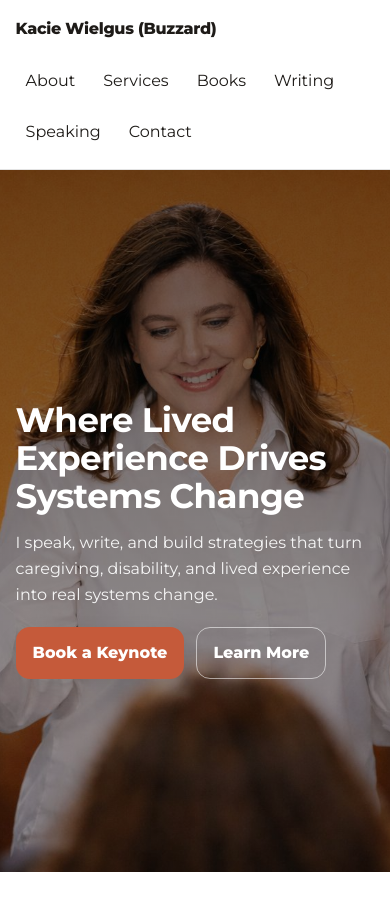
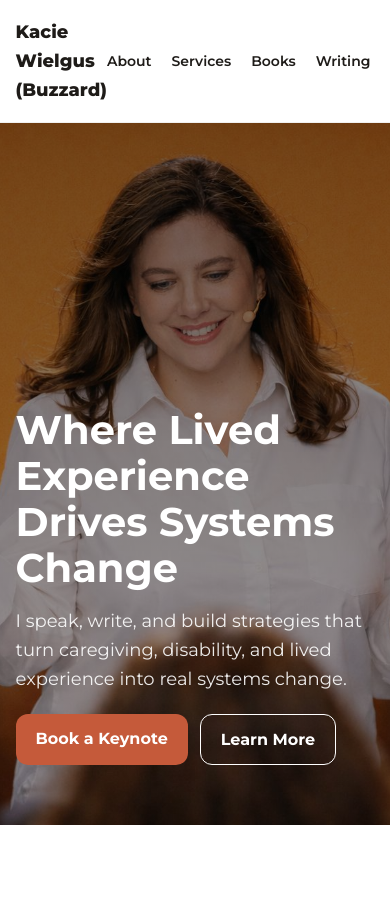
Before and after one commit to kaciebuzzard-rgb/kacies-life, a Jekyll site: the page built from index.md, in a window 390 px wide and 900 px high. Built offline with Jekyll 4.4.1, drawn with Linux system fonts in a browser that asks for light colours; grey boxes are pictures that could not be loaded.

Commit message:
Refactor CSS styles for improved layout and design

```diff
--- a/assets/css/styles.css
+++ b/assets/css/styles.css
@@ -1,370 +1,320 @@
-/* =========================================================
-   KACIES.LIFE — FULL SITE CSS
-   Save as: assets/css/styles.css
-   ========================================================= */
+/* =========================
+RESET
+========================= */
+
+*{
+  margin:0;
+  padding:0;
+  box-sizing:border-box;
+}
+
+html{
+  scroll-behavior:smooth;
+}
+
+body{
+  font-family:'Montserrat',system-ui,-apple-system,Segoe UI,Roboto,Arial,sans-serif;
+  background:#ffffff;
+  color:#1e1b18;
+  line-height:1.6;
+}
+
+img{
+  max-width:100%;
+  display:block;
+}
+
+a{
+  text-decoration:none;
+  color:inherit;
+}
+
 
 /* =========================
-   DESIGN TOKENS
+LAYOUT
 ========================= */
-:root{
-  --bg:#ffffff;
-  --light:#f7f1e8;
-  --surface:#ffffff;
 
-  --text:#1e1b18;
-  --muted:#6b5e55;
-
-  --line:rgba(30,27,24,.12);
-
-  --primary:#c55a3a;
-  --primary-2:#a94a2f;
-
-  --shadow:0 16px 40px rgba(0,0,0,.10);
-  --shadow-soft:0 10px 26px rgba(0,0,0,.08);
-
-  --radius:18px;
-  --radius-sm:12px;
-
-  --max:1100px;
-
-  /* Hero controls */
-  --hero-min:78vh;
+.wrap{
+  width:min(1100px,92%);
+  margin:0 auto;
 }
 
-/* =========================
-   RESET + BASE
-========================= */
-*{ margin:0; padding:0; box-sizing:border-box; }
-html{ scroll-behavior:smooth; }
-body{
-  font-family:'Montserrat', system-ui, -apple-system, Segoe UI, Roboto, Arial, sans-serif;
-  background:var(--bg);
-  color:var(--text);
-  line-height:1.65;
+section{
+  padding:90px 0;
 }
-a{ color:inherit; text-decoration:none; }
-img{ max-width:100%; display:block; }
-p{ margin:0 0 14px; }
-ul{ padding-left:18px; }
-li{ margin:0 0 8px; }
+
+h1,h2,h3{
+  line-height:1.15;
+}
+
+h2{
+  font-size:clamp(28px,3vw,40px);
+  margin-bottom:16px;
+}
+
+h3{
+  font-size:20px;
+  margin-bottom:10px;
+}
+
+.section-header{
+  margin-bottom:30px;
+}
+
+.section-intro{
+  max-width:650px;
+  color:#6b5e55;
+}
+
 
 /* =========================
-   LAYOUT HELPERS
+NAVIGATION
 ========================= */
-.wrap{
-  width:min(var(--max), 92%);
-  margin:0 auto;
-}
-section{ padding:88px 0; }
-h1,h2,h3{ line-height:1.12; }
-h2{
-  font-size:clamp(26px, 3.2vw, 40px);
-  margin:0 0 16px;
-  letter-spacing:-.4px;
-}
-h3{
-  font-size:18px;
-  margin:0 0 8px;
-}
-.muted{ color:var(--muted); }
-.center{ text-align:center; }
 
-.section-header{ margin-bottom:26px; }
-.section-intro{
-  max-width:70ch;
-  color:var(--muted);
-}
-
-/* =========================
-   HEADER / NAV
-========================= */
 .site-header{
   position:sticky;
   top:0;
-  z-index:50;
-  background:rgba(255,255,255,.92);
-  backdrop-filter:saturate(180%) blur(10px);
-  border-bottom:1px solid var(--line);
+  z-index:100;
+  background:#ffffff;
+  border-bottom:1px solid rgba(0,0,0,.06);
 }
+
 .site-nav{
   display:flex;
+  justify-content:space-between;
   align-items:center;
-  justify-content:space-between;
-  gap:18px;
-  padding:16px 0;
+  padding:18px 0;
 }
+
 .nav-logo{
   font-weight:800;
-  letter-spacing:-.3px;
+  font-size:18px;
 }
+
 .nav-links{
   display:flex;
-  flex-wrap:wrap;
-  gap:14px;
-}
-.nav-links a{
-  padding:8px 10px;
-  border-radius:10px;
-}
-.nav-links a:hover{
-  background:rgba(30,27,24,.05);
+  gap:20px;
 }
 
-/* Mobile nav wrap */
-@media (max-width: 760px){
-  .site-nav{
-    flex-direction:column;
-    align-items:flex-start;
-  }
-  .nav-links{
-    width:100%;
-    gap:8px;
-  }
+.nav-links a{
+  font-weight:600;
+  font-size:14px;
 }
 
+
 /* =========================
-   BUTTONS
+BUTTONS
 ========================= */
+
 .btn{
-  display:inline-flex;
-  align-items:center;
-  justify-content:center;
-  gap:10px;
-  padding:12px 16px;
-  border-radius:14px;
-  font-weight:800;
-  border:1px solid transparent;
-  background:var(--primary);
-  color:#fff;
-  box-shadow:var(--shadow-soft);
+  display:inline-block;
+  background:#c55a3a;
+  color:white;
+  padding:12px 20px;
+  border-radius:12px;
+  font-weight:700;
 }
-.btn:hover{ background:var(--primary-2); }
-.btn:active{ transform:translateY(1px); }
+
+.btn:hover{
+  background:#a94a2f;
+}
 
 .btn-ghost{
   background:transparent;
-  border:1px solid rgba(255,255,255,.55);
-  color:#fff;
-  box-shadow:none;
-}
-.btn-ghost:hover{
-  background:rgba(255,255,255,.10);
+  border:1px solid white;
 }
 
 .btn-dark{
-  background:var(--text);
-  color:#fff;
+  background:#1e1b18;
 }
-.btn-dark:hover{ opacity:.92; }
 
 .hero-buttons{
   display:flex;
-  flex-wrap:wrap;
   gap:12px;
-  margin-top:18px;
+  margin-top:20px;
 }
 
+
 /* =========================
-   HERO
-   Uses /6a.jpg (repo root)
+HERO
 ========================= */
+
 .hero{
   position:relative;
-  padding:116px 0 78px;
-  min-height:var(--hero-min);
+  padding:160px 0 80px;
+  min-height:78vh;
   display:flex;
-  align-items:center;
-  background: url('/6a.jpg') center/cover no-repeat;
+  align-items:flex-end;
+  background:url('/6a.jpg') center/cover no-repeat;
 }
+
 .hero-overlay{
   position:absolute;
   inset:0;
-  background:linear-gradient(rgba(0,0,0,.58), rgba(0,0,0,.34));
-  pointer-events:none;
+  background:linear-gradient(rgba(0,0,0,.55),rgba(0,0,0,.35));
 }
+
 .hero-inner{
   position:relative;
-  z-index:1;
-  max-width:780px;
-}
-.hero h1{
-  color:#fff;
-  font-size:clamp(34px, 5vw, 56px);
-  letter-spacing:-.6px;
-  margin-bottom:14px;
-}
-.hero-sub{
-  color:rgba(255,255,255,.92);
-  font-size:clamp(16px, 1.5vw, 20px);
-  max-width:60ch;
+  z-index:2;
+  max-width:700px;
 }
 
+.hero h1{
+  color:white;
+  font-size:clamp(40px,6vw,64px);
+  margin-bottom:16px;
+}
+
+.hero-sub{
+  color:rgba(255,255,255,.9);
+  font-size:18px;
+  max-width:560px;
+}
+
+
 /* =========================
-   CARDS + GRID
+ABOUT
 ========================= */
-.grid{ display:grid; gap:22px; }
-
-.card{
-  background:var(--surface);
-  border:1px solid var(--line);
-  border-radius:var(--radius);
-  box-shadow:var(--shadow-soft);
-  padding:22px;
-}
-.card p{ color:var(--muted); }
 
 .about-grid{
   display:grid;
   grid-template-columns:1.1fr .9fr;
-  gap:34px;
-  align-items:start;
-}
-@media (max-width: 920px){
-  .about-grid{ grid-template-columns:1fr; }
+  gap:40px;
+  align-items:center;
 }
 
+.about-text p{
+  margin-bottom:16px;
+}
+
+.about-image img{
+  border-radius:18px;
+  box-shadow:0 20px 40px rgba(0,0,0,.15);
+}
+
+
 /* =========================
-   FEATURES / SERVICES
+CARDS
 ========================= */
+
+.card{
+  background:white;
+  border-radius:18px;
+  padding:24px;
+  box-shadow:0 10px 30px rgba(0,0,0,.08);
+}
+
+
+/* =========================
+FEATURE GRID
+========================= */
+
 .features{
   display:grid;
-  grid-template-columns:repeat(3, minmax(0, 1fr));
-  gap:22px;
-}
-@media (max-width: 980px){
-  .features{ grid-template-columns:1fr; }
+  grid-template-columns:repeat(3,1fr);
+  gap:24px;
 }
 
+
 /* =========================
-   BOOKS
+BOOK GRID
 ========================= */
+
 .books-grid{
   display:grid;
-  grid-template-columns:repeat(2, minmax(0, 1fr));
-  gap:22px;
-}
-@media (max-width: 860px){
-  .books-grid{ grid-template-columns:1fr; }
+  grid-template-columns:repeat(2,1fr);
+  gap:24px;
 }
 
+
 /* =========================
-   WRITING CARDS (with images)
+WRITING GRID
 ========================= */
+
 .writing-grid{
   display:grid;
-  grid-template-columns:repeat(3, minmax(0, 1fr));
-  gap:22px;
-  margin-top:34px;
-}
-@media (max-width: 980px){
-  .writing-grid{ grid-template-columns:1fr; }
+  grid-template-columns:repeat(3,1fr);
+  gap:24px;
 }
 
 .writing-card{
   padding:0;
   overflow:hidden;
 }
-.writing-link{
-  display:flex;
-  flex-direction:column;
-  height:100%;
+
+.writing-image{
+  aspect-ratio:16/10;
 }
-.writing-image{
-  aspect-ratio: 16 / 10;
-  overflow:hidden;
-  background:rgba(255,255,255,.65);
-}
+
 .writing-image img{
   width:100%;
   height:100%;
   object-fit:cover;
-  transition:transform .25s ease;
-}
-.writing-card:hover .writing-image img{
-  transform:scale(1.03);
-}
-.writing-content{
-  padding:20px 22px 22px;
-}
-.writing-content h3{
-  margin:0 0 8px;
-  font-size:18px;
-  line-height:1.25;
-}
-.writing-content p{
-  margin:0 0 14px;
-  color:var(--muted);
-}
-.writing-cta{
-  font-weight:800;
-  font-size:14px;
-  color:var(--primary);
 }
 
-/* =========================
-   BLOG / POST
-========================= */
-.post{
-  max-width:78ch;
-}
-.post img{
-  border-radius:16px;
-  margin:18px 0 22px;
-  border:1px solid var(--line);
-  box-shadow:var(--shadow-soft);
-}
-.post h1{
-  font-size:clamp(30px, 4vw, 46px);
-  letter-spacing:-.6px;
-  margin-bottom:10px;
-}
-.post h2{ margin-top:26px; }
-.post p{
-  font-size:18px;
-  line-height:1.8;
+.writing-content{
+  padding:20px;
 }
 
+.writing-cta{
+  font-weight:700;
+  color:#c55a3a;
+}
+
+
 /* =========================
-   CONTACT
+CONTACT
 ========================= */
+
 .contact-card{
   display:flex;
+  justify-content:space-between;
   align-items:center;
-  justify-content:space-between;
-  gap:18px;
-}
-@media (max-width: 820px){
-  .contact-card{
-    flex-direction:column;
-    align-items:flex-start;
-  }
+  gap:20px;
 }
 
+
 /* =========================
-   FOOTER
+FOOTER
 ========================= */
+
 .site-footer{
-  padding:34px 0;
-  border-top:1px solid var(--line);
-  color:var(--muted);
+  border-top:1px solid rgba(0,0,0,.06);
+  padding:30px 0;
+  color:#6b5e55;
 }
+
 .footer-inner{
   display:flex;
-  align-items:center;
-  justify-content:space-between;
-  gap:16px;
-  flex-wrap:wrap;
+  justify-content:center;
 }
 
+
 /* =========================
-   SMALL POLISH
+RESPONSIVE
 ========================= */
-hr{
-  border:none;
-  border-top:1px solid var(--line);
-  margin:28px 0;
+
+@media (max-width:900px){
+
+.features{
+  grid-template-columns:1fr;
 }
 
-::selection{
-  background:rgba(197,90,58,.22);
+.books-grid{
+  grid-template-columns:1fr;
 }
+
+.writing-grid{
+  grid-template-columns:1fr;
+}
+
+.about-grid{
+  grid-template-columns:1fr;
+}
+
+.hero{
+  padding:140px 0 60px;
+}
+
+}
```
